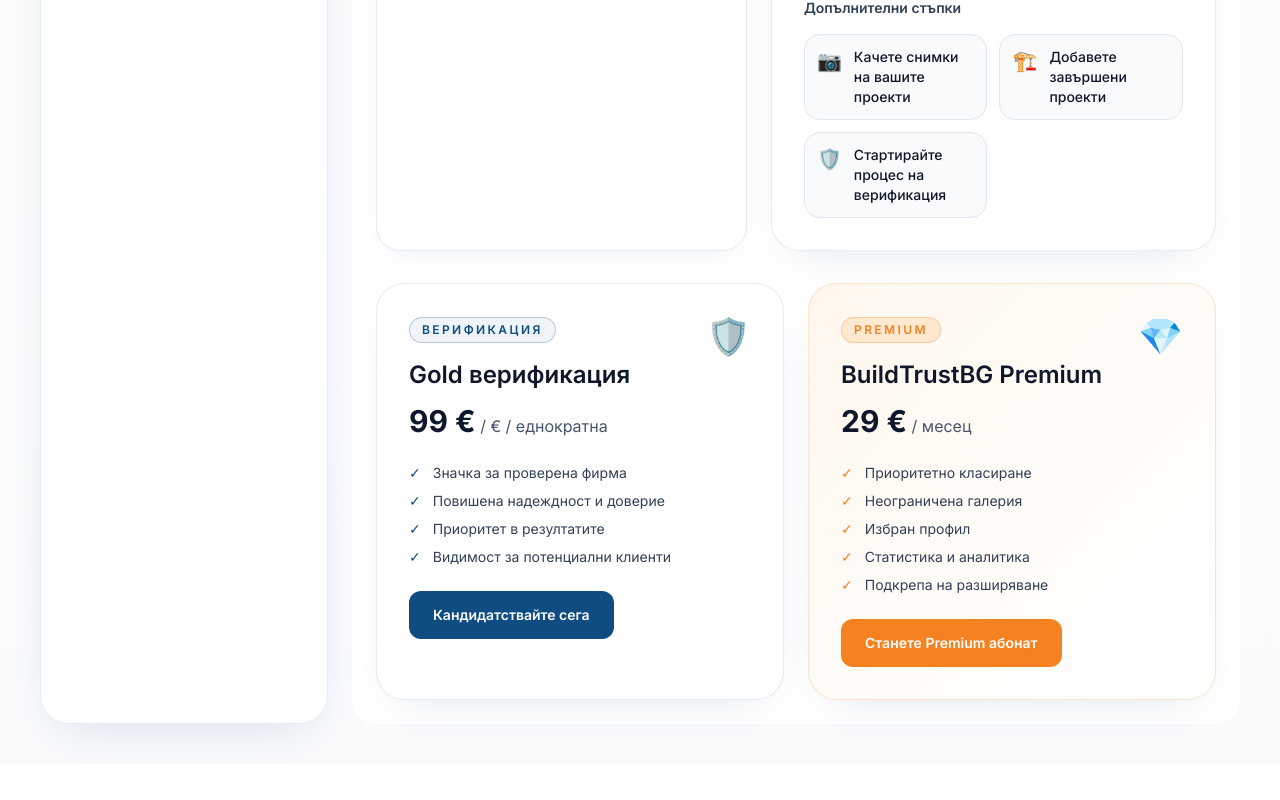
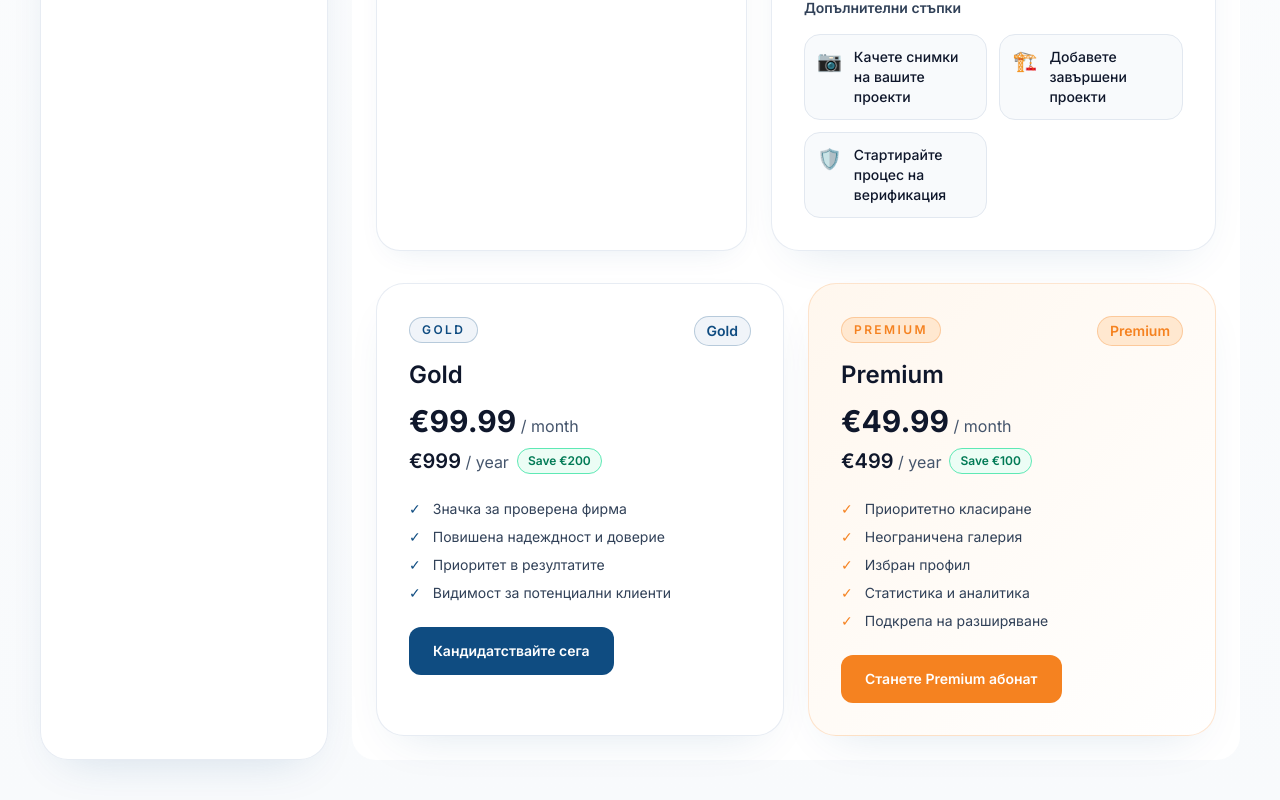
Before and after one commit to xmoneyxtime-tech/buildtrustbg, a Next.js app: page /company/dashboard in a window 1280 px wide. Shown: the part 2191-2991 px from the top of the page. Before the commit the page ends 2955 px from the top, so only its background shows below. Built offline with nearby package versions, Linux system fonts and the light colour scheme; no server answers.

Commit message:
feat(pricing): add pricing plans and payment methods UI

```diff
--- a/app/company/dashboard/subscription/page.tsx
+++ b/app/company/dashboard/subscription/page.tsx
@@ -4,6 +4,7 @@
 import { GoldVerificationCard } from "@/app/components/ui/GoldVerificationCard";
 import { PremiumCard } from "@/app/components/ui/PremiumCard";
 import { FeaturedCompanyCard } from "@/app/components/ui/FeaturedCompanyCard";
+import { PaymentMethods } from "@/app/components/ui/PaymentMethods";
 import { useTranslation } from "@/app/lib/i18n";
 
 export default function SubscriptionPage() {
@@ -30,10 +31,27 @@
         <div>
           <h2 className="mb-4 text-lg font-semibold text-slate-900">{t("premiumFeatures.upgradeOptions")}</h2>
           <div className="grid gap-6 lg:grid-cols-3">
+            <FeaturedCompanyCard />
+            <PremiumCard />
             <GoldVerificationCard />
-            <PremiumCard />
-            <FeaturedCompanyCard />
           </div>
+        </div>
+
+        <div className="grid gap-4 lg:grid-cols-[1.2fr_0.8fr]">
+          <PaymentMethods />
+
+          <section
+            aria-label="Billing information"
+            className="rounded-[20px] border border-slate-200/80 bg-white p-5"
+          >
+            <h3 className="text-sm font-semibold uppercase tracking-[0.2em] text-slate-700">Billing information</h3>
+            <ul className="mt-3 space-y-2 text-sm text-slate-700">
+              <li>✓ Secure Checkout</li>
+              <li>✓ Instant activation after successful payment</li>
+              <li>✓ VAT invoice available</li>
+              <li>✓ Cancel anytime</li>
+            </ul>
+          </section>
         </div>
       </div>
     </DashboardShell>
--- a/app/components/ui/FeaturedCompanyCard.tsx
+++ b/app/components/ui/FeaturedCompanyCard.tsx
@@ -10,15 +10,15 @@
       <div className="flex items-start justify-between">
         <div>
           <span className="inline-flex rounded-full border border-[#F58220]/25 bg-[#FFF7EE] px-3 py-1 text-xs font-semibold uppercase tracking-[0.2em] text-[#F58220]">
-            {t("featured.featuredBadge")}
+            Starter
           </span>
-          <h3 className="mt-4 text-2xl font-semibold text-slate-900">{t("featured.featuredTitle")}</h3>
+          <h3 className="mt-4 text-2xl font-semibold text-slate-900">Starter</h3>
           <p className="mt-3 text-slate-700">
-            <span className="text-3xl font-bold text-slate-900">{t("featured.featuredPrice")} €</span>
-            <span className="text-slate-600"> / {t("featured.featuredPriceUnit").split(" / ")[1]}</span>
+            <span className="text-3xl font-bold text-slate-900">€9.99</span>
+            <span className="text-slate-600"> / month</span>
           </p>
         </div>
-        <div className="text-4xl">⭐</div>
+        <div className="rounded-full border border-slate-200 bg-slate-50 px-3 py-1 text-sm font-semibold text-slate-700">Starter</div>
       </div>
 
       <div className="mt-6 space-y-3 rounded-2xl border border-[#F58220]/20 bg-[#FFF7EE] p-4 text-sm leading-7 text-slate-700">
--- a/app/components/ui/Footer.tsx
+++ b/app/components/ui/Footer.tsx
@@ -4,6 +4,7 @@
 import Link from "next/link";
 import { getLocalizedCategories } from "@/app/lib/localized-data";
 import { useTranslation } from "@/app/lib/i18n";
+import { PaymentMethods } from "@/app/components/ui/PaymentMethods";
 
 export function Footer() {
   const { t, language } = useTranslation();
@@ -138,6 +139,8 @@
         {/* Divider */}
         <div className="border-t border-slate-200/80" />
 
+        <PaymentMethods compact className="max-w-xl" />
+
         {/* Footer Bottom */}
         <div className="flex flex-col gap-3 text-sm text-slate-500 sm:flex-row sm:items-center sm:justify-between">
           <p>{t("footer.copyright")} {t("footer.rightsReserved")}</p>
--- a/app/components/ui/GoldVerificationCard.tsx
+++ b/app/components/ui/GoldVerificationCard.tsx
@@ -17,15 +17,26 @@
       <div className="flex items-start justify-between">
         <div>
           <span className="inline-flex rounded-full border border-[#0F4C81]/25 bg-[#F0F4F9] px-3 py-1 text-xs font-semibold uppercase tracking-[0.2em] text-[#0F4C81]">
-            {t("verification.goldBadge")}
+            Gold
           </span>
-          <h3 className="mt-4 text-2xl font-semibold text-slate-900">{t("verification.goldTitle")}</h3>
-          <p className="mt-3 text-slate-700">
-            <span className="text-3xl font-bold text-slate-900">{t("verification.goldPrice")} €</span>
-            <span className="text-slate-600"> / {t("verification.goldPriceUnit")}</span>
-          </p>
+          <h3 className="mt-4 text-2xl font-semibold text-slate-900">Gold</h3>
+          <div className="mt-3 space-y-2 text-slate-700">
+            <p>
+              <span className="text-3xl font-bold text-slate-900">€99.99</span>
+              <span className="text-slate-600"> / month</span>
+            </p>
+            <div className="flex items-center gap-2">
+              <p>
+                <span className="text-xl font-semibold text-slate-900">€999</span>
+                <span className="text-slate-600"> / year</span>
+              </p>
+              <span className="inline-flex rounded-full border border-emerald-300 bg-emerald-50 px-2.5 py-1 text-xs font-semibold text-emerald-700">
+                Save €200
+              </span>
+            </div>
+          </div>
         </div>
-        <div className="text-4xl">🛡️</div>
+        <div className="rounded-full border border-[#0F4C81]/25 bg-[#F0F4F9] px-3 py-1 text-sm font-semibold text-[#0F4C81]">Gold</div>
       </div>
 
       <div className="mt-6 space-y-2">
--- /dev/null
+++ b/app/components/ui/PaymentMethods.tsx
@@ -0,0 +1,31 @@
+type PaymentMethodsProps = {
+  className?: string;
+  compact?: boolean;
+};
+
+const METHODS = ["Visa", "Mastercard", "Apple Pay", "Google Pay", "Stripe"];
+
+export function PaymentMethods({ className = "", compact = false }: PaymentMethodsProps) {
+  const labelClass = compact
+    ? "px-2.5 py-1 text-[11px]"
+    : "px-3 py-1.5 text-xs";
+
+  return (
+    <section
+      aria-label="Payment methods"
+      className={`rounded-2xl border border-slate-200/80 bg-white/70 p-4 ${className}`.trim()}
+    >
+      <div className="flex flex-wrap items-center gap-2.5">
+        {METHODS.map((method) => (
+          <span
+            key={method}
+            className={`inline-flex items-center rounded-full border border-slate-300 bg-white font-medium tracking-wide text-slate-700 ${labelClass}`}
+          >
+            {method}
+          </span>
+        ))}
+      </div>
+      <p className="mt-3 text-xs text-slate-600">Secure payments powered by Stripe</p>
+    </section>
+  );
+}
--- a/app/components/ui/PremiumCard.tsx
+++ b/app/components/ui/PremiumCard.tsx
@@ -18,15 +18,26 @@
       <div className="flex items-start justify-between">
         <div>
           <span className="inline-flex rounded-full border border-[#F58220]/30 bg-[#FFE8D0] px-3 py-1 text-xs font-semibold uppercase tracking-[0.2em] text-[#F58220]">
-            {t("premiumFeatures.premiumBadge")}
+            Premium
           </span>
-          <h3 className="mt-4 text-2xl font-semibold text-slate-900">{t("premiumFeatures.premiumTitle")}</h3>
-          <p className="mt-3 text-slate-700">
-            <span className="text-3xl font-bold text-slate-900">{t("premiumFeatures.premiumPrice")} €</span>
-            <span className="text-slate-600"> / {t("premiumFeatures.premiumPriceUnit").split(" / ")[1]}</span>
-          </p>
+          <h3 className="mt-4 text-2xl font-semibold text-slate-900">Premium</h3>
+          <div className="mt-3 space-y-2 text-slate-700">
+            <p>
+              <span className="text-3xl font-bold text-slate-900">€49.99</span>
+              <span className="text-slate-600"> / month</span>
+            </p>
+            <div className="flex items-center gap-2">
+              <p>
+                <span className="text-xl font-semibold text-slate-900">€499</span>
+                <span className="text-slate-600"> / year</span>
+              </p>
+              <span className="inline-flex rounded-full border border-emerald-300 bg-emerald-50 px-2.5 py-1 text-xs font-semibold text-emerald-700">
+                Save €100
+              </span>
+            </div>
+          </div>
         </div>
-        <div className="text-4xl">💎</div>
+        <div className="rounded-full border border-[#F58220]/30 bg-[#FFE8D0] px-3 py-1 text-sm font-semibold text-[#F58220]">Premium</div>
       </div>
 
       <div className="mt-6 space-y-2">
--- a/app/components/ui/index.ts
+++ b/app/components/ui/index.ts
@@ -8,6 +8,7 @@
 export { Panel } from "./Panel";
 export { StatusBadge } from "./StatusBadge";
 export { Footer } from "./Footer";
+export { PaymentMethods } from "./PaymentMethods";
 export { MarketplaceForm } from "./MarketplaceForm";
 export { MarketplaceReviewList } from "./MarketplaceReviewList";
 export { OnboardingHero } from "./OnboardingHero";
```
